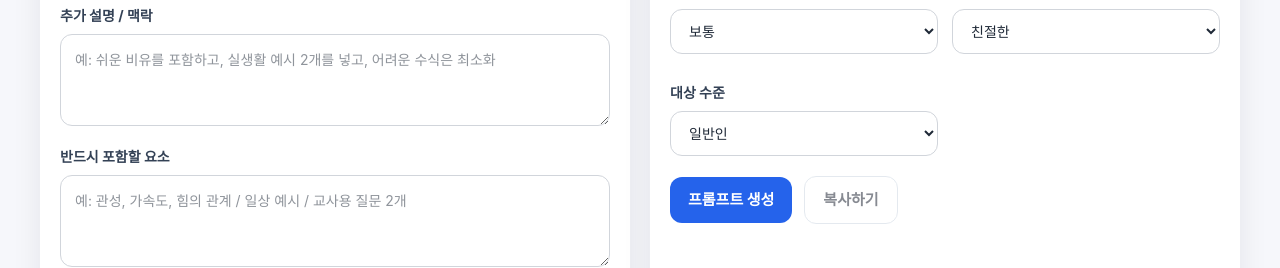
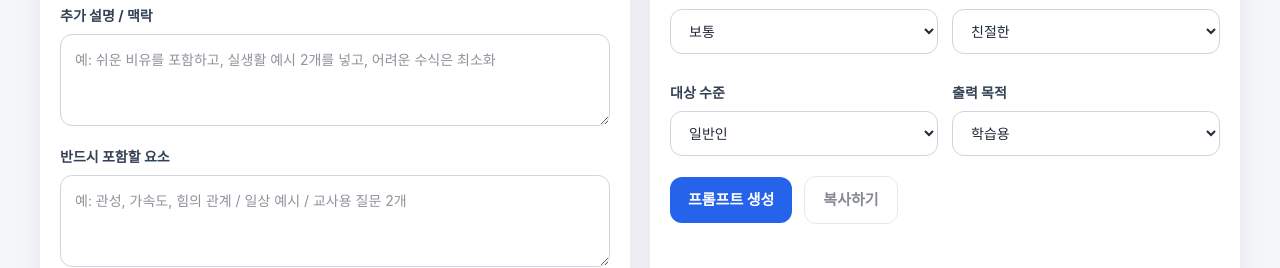
Before and after one commit to guswoths/prompt-maker, a React (Vite) app: page / in a window 1280 px wide. Shown: the part 403-671 px from the top of the page. Built offline with nearby package versions, Linux system fonts and the light colour scheme.

Commit message:
Add output purpose option to prompt builder

```diff
--- a/src/App.jsx
+++ b/src/App.jsx
@@ -15,6 +15,7 @@ function App() {
   const [outputLength, setOutputLength] = useState("medium");
   const [tone, setTone] = useState("friendly");
   const [audienceLevel, setAudienceLevel] = useState("general");
+  const [purpose, setPurpose] = useState("learning");
 
   const [generatedPrompt, setGeneratedPrompt] = useState("");
   const [isGenerating, setIsGenerating] = useState(false);
@@ -62,7 +63,8 @@ function App() {
           outputFormat,
           outputLength,
           tone,
-          audienceLevel
+          audienceLevel,
+          purpose
         })
       });
 
@@ -212,6 +214,17 @@ function App() {
                   <option value="student">중고등학생</option>
                   <option value="college">대학생</option>
                   <option value="expert">전문가</option>
+                </select>
+              </div>
+
+              <div>
+                <label style={styles.label}>출력 목적</label>
+                <select value={purpose} onChange={(e) => setPurpose(e.target.value)} style={styles.selectBox}>
+                  <option value="learning">학습용</option>
+                  <option value="blog">블로그용</option>
+                  <option value="presentation">발표용</option>
+                  <option value="work">업무용</option>
+                  <option value="sns">SNS용</option>
                 </select>
               </div>
             </div>
```
